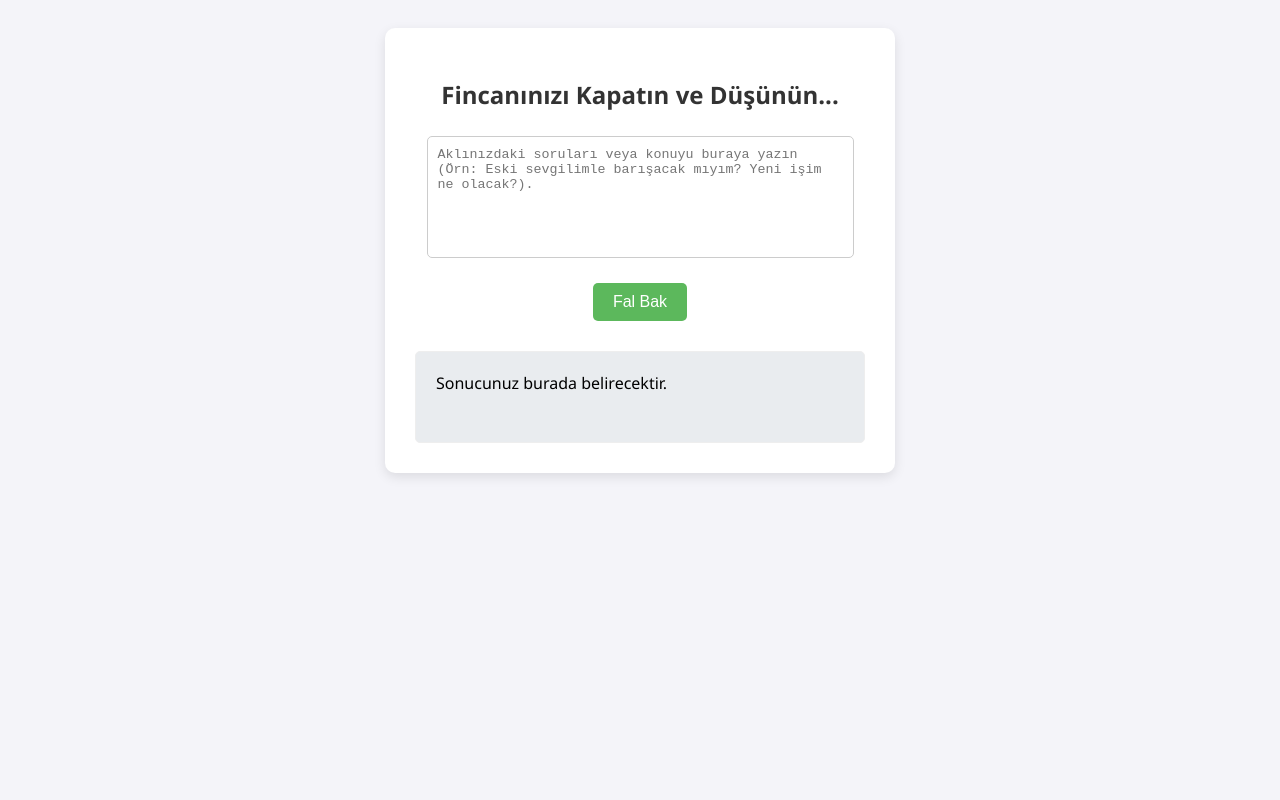
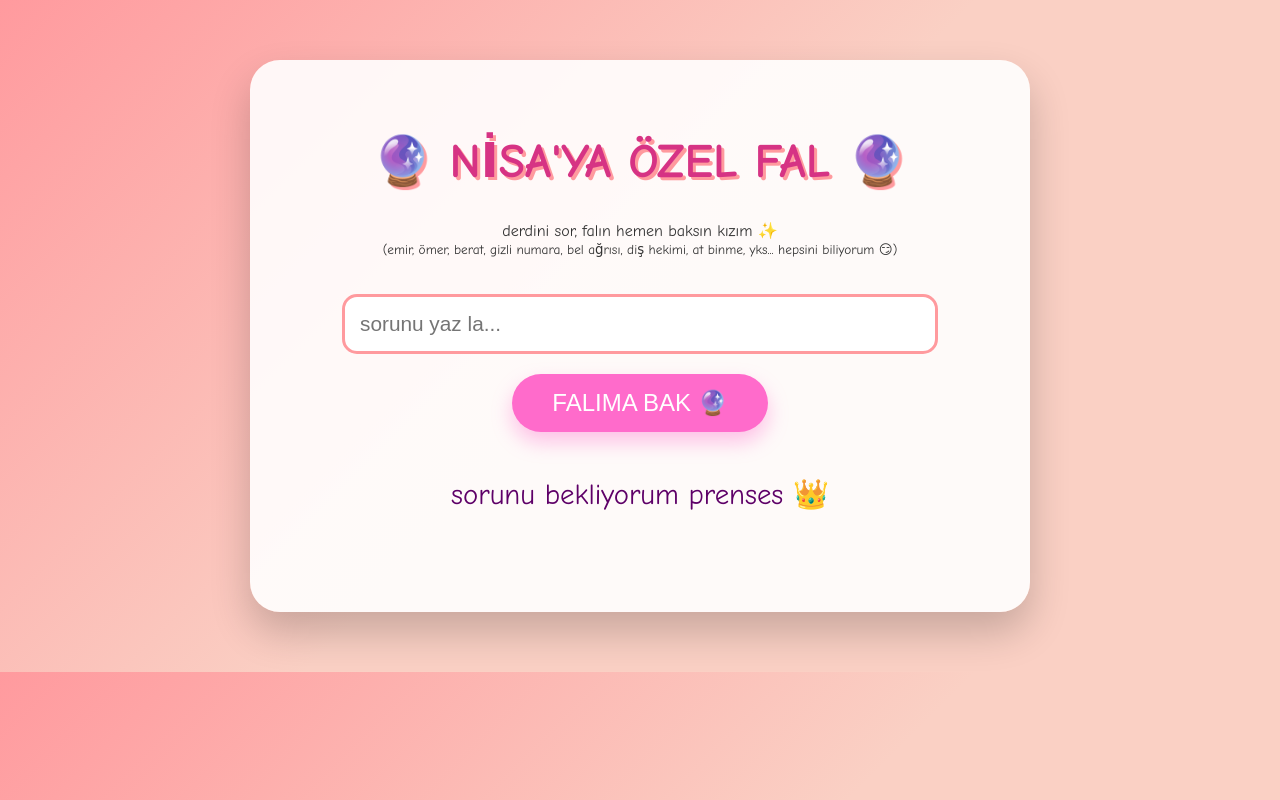
Before and after one commit to farukurt423-hue/fal, a plain HTML site: page index.html in a window 1280 px wide. Drawn offline with Linux system fonts and the light colour scheme.

Commit message:
Update index.html

```diff
--- a/index.html
+++ b/index.html
@@ -3,125 +3,141 @@
 <head>
     <meta charset="UTF-8">
     <meta name="viewport" content="width=device-width, initial-scale=1.0">
-    <title>Sanal Kahve Falı</title>
+    <title>Nisa'ya Özel Fal ✨🔮</title>
     <style>
         body {
-            font-family: 'Segoe UI', Tahoma, Geneva, Verdana, sans-serif;
-            background-color: #f4f4f9;
-            display: flex;
-            flex-direction: column;
-            align-items: center;
+            background: linear-gradient(135deg, #ff9a9e, #fad0c4, #fad0c4);
+            font-family: 'Comic Sans MS', cursive, sans-serif;
+            text-align: center;
+            color: #333;
+            margin: 0;
             padding: 20px;
         }
         .container {
-            background-color: #ffffff;
-            padding: 30px;
-            border-radius: 10px;
-            box-shadow: 0 4px 12px rgba(0, 0, 0, 0.1);
-            max-width: 450px;
-            width: 100%;
-            text-align: center;
+            max-width: 700px;
+            margin: 40px auto;
+            background: rgba(255,255,255,0.9);
+            border-radius: 30px;
+            padding: 40px;
+            box-shadow: 0 20px 40px rgba(0,0,0,0.2);
         }
-        textarea {
-            width: 90%;
-            height: 100px;
-            margin-bottom: 20px;
-            padding: 10px;
-            border: 1px solid #ccc;
-            border-radius: 5px;
-            resize: none;
+        h1 {
+            font-size: 3em;
+            color: #d63384;
+            text-shadow: 3px 3px #ff9a9e;
+        }
+        input {
+            width: 80%;
+            padding: 15px;
+            font-size: 1.3em;
+            border: 3px solid #ff9a9e;
+            border-radius: 15px;
+            margin: 20px 0;
         }
         button {
-            padding: 10px 20px;
-            background-color: #5cb85c;
+            background: #ff6bcb;
             color: white;
+            padding: 15px 40px;
+            font-size: 1.5em;
             border: none;
-            border-radius: 5px;
+            border-radius: 50px;
             cursor: pointer;
-            font-size: 16px;
-            transition: background-color 0.3s;
+            box-shadow: 0 10px 20px rgba(255,107,203,0.4);
         }
-        button:hover {
-            background-color: #4cae4c;
+        button:hover { background: #d63384; transform: scale(1.1); }
+        #result {
+            margin-top: 40px;
+            font-size: 1.8em;
+            line-height: 1.6;
+            min-height: 100px;
+            color: #5e0068;
         }
-        #result {
-            margin-top: 30px;
-            padding: 20px;
-            border: 1px solid #eee;
-            border-radius: 5px;
-            min-height: 50px;
-            text-align: left;
-            background-color: #e9ecef;
-        }
-        h2 {
-            color: #333;
-            margin-bottom: 25px;
-        }
+        .emoji { font-size: 2em; }
     </style>
 </head>
 <body>
     <div class="container">
-        <h2>Fincanınızı Kapatın ve Düşünün...</h2>
-        <textarea id="userInput" placeholder="Aklınızdaki soruları veya konuyu buraya yazın (Örn: Eski sevgilimle barışacak mıyım? Yeni işim ne olacak?)."></textarea>
-        <button onclick="getFortune()">Fal Bak</button>
-        <div id="result">
-            Sonucunuz burada belirecektir.
-        </div>
+        <h1>🔮 NİSA'YA ÖZEL FAL 🔮</h1>
+        <p>derdini sor, falın hemen baksın kızım ✨<br>
+        <small>(emir, ömer, berat, gizli numara, bel ağrısı, diş hekimi, at binme, yks... hepsini biliyorum 😏)</small></p>
+
+        <input type="text" id="question" placeholder="sorunu yaz la...">
+        <br>
+        <button onclick="bak()">FALIMA BAK 🔮</button>
+
+        <div id="result">sorunu bekliyorum prenses 👑</div>
     </div>
 
     <script>
-        // 🔮 Kendi metinlerinizi buraya ekleyin
-        const specialFortunes = {
-            // Anahtar kelimeyi küçük harfe çevirerek buraya ekleyin
-            "eski sevgilim": "Özel metin: Kalbinin derinliklerinde hala geçmişin izleri var. Yakın zamanda ondan bir haber alabilirsin, ancak bu sana yeni bir başlangıç yapma fırsatı sunacak.",
-            "yeni iş": "Özel metin: Kariyer alanında parlak bir döneme giriyorsun. Cesur ol ve önüne çıkacak yeni teklifleri değerlendir. Başarı yakında.",
-            "para": "Özel metin: Maddi durumunla ilgili beklediğin bir gelişme çok yakında gerçekleşecek. Ancak harcamalarına dikkat etmelisin."
-            // İstediğiniz kadar özel metin ekleyebilirsiniz.
+        const cevaplar = {
+            // Emir
+            "emir": "Kızım Emir mi? O çocuk sana 40 kere yalan söyledi, gizli numaradan arattı, arabada başkasıyla story atıyor... hâlâ mı soruyorsun? YAZMA. Engelle, sil, unut. Ego tatmin aracı değilsin sen 🚩🚩🚩",
+            "emire yazayım mı": "YAZARSAN BENİ DELİRTİRSİN NİSA. O çocuk seni kankası gibi görüyor, sen hâlâ “belki” diyorsun. 5 yıl Ömer’e verdin, 5 dakika bile verme buna. Blokla gitsin 👋💅",
+            "emir beni seviyor mu": "Seviyorsa niye gizli numaradan aratıyor? Niye storyde başka kızla geziyor? Sevgi değil bu, ego oyuncağı yapıyor seni. Uyan kızım, saat kaç oldu ⏰",
+
+            // Ömer
+            "ömer": "5 YIL. BEŞ YIL. Hâlâ Ömer’i soruyorsun. O çocuk seni nankörlükle suçladı, başkasına geçti, hâlâ gönderme yapıyor. Seni unutamazmış... evet çünkü senin gibi enayiyi bir daha bulamaz 😭💔",
+            "ömere dönmeli miyim": "DÖNME. Dönersen bu fal sitesini yakarım. 5 yılın cefasını sen çektin, sefasını başkası sürüyor. Sen diş hekimi olacaksın, o hâlâ aynı bok. Bırak çürüsün kendi halinde 🦷✨",
+
+            // Berat & çevresi
+            "berat": "Baban hapis, kendisi bıçaklı, ‘beni bu hayattan kurtar’ diyor... Nisa sen doktor olucan, o hapiste yatacak. Ruh eşiymiş... ruh eşi hapiste olur mu kızım 😂🔪",
+            "gizli numara": "Emir’in arkadaşları kesin. Dalga geçiyorlar seninle. Bir daha ararlarsa ‘isminizi söyleyin savcılığa vericem’ de, telefon kapanır hemen 😏📞",
+
+            // Sağlık & bel ağrısı
+            "bel": "Kızım iğneyi bırakma, doktora git. Bel fıtığın var, dans mı edicen hâlâ? Ağrı kesiciyle idare etme, çarşamba randevun var git 🩺💉",
+            "ağrı": "Namaz kılarken ölüyorsun, hâlâ iğneyi erteleyecen mi? Pazartesiye kadar dayanamazsan git, yoksa yılbaşını yatakta geçirirsin 🤕",
+
+            // Kariyer & YKS
+            "yks": "Mezuna kaldın diye ağlama. AYT fen zaten iyi, sadece mat yap. 90 bin yaparsın bu sene, diş hekimliği gelir. Emir Ömer Berat üçlüsü seni engelliyo, telefonu bırak çalış 📚🦷",
+            "diş hekimi": "OLACAKSIN. Nokta. Bu sene netlerin yeter, yığılma var diye pes etme. Seneye beyaz önlükle gezecen, onlar hâlâ aynı bokun içinde 😏🦷",
+
+            // At binme & Çorum
+            "at": "Çorum’da yeni kulüp açılmış, 17 bin 2 haftalık paket... Kızım sen önce YKS’ni kazan, atı sonra alırız sana 🐎💸",
+            "çorum": "Kent Park Suriyelilerle dolmuş, hava sıcak, sen hâlâ portable klima peşindesin. Yaz bitmeden Bodrum’a kaç, kurtul bu şehirden 😅",
+
+            // Genel iğneleyici cevaplar
+            "aşk": "Aşk mı? Senin aşkın takıntı kızım. 5 yıl Ömer, şimdi Emir... Bırak bu işleri, önce kendini sev. Kimse sana hakettiğin değeri vermiyor çünkü sen vermiyorsun 💔",
+            "sevgili": "Sevgilin olsun istiyorsun ama gelenler hep aynı paket: yalan, ego, gizli numara. Biraz standart koy, yoksa 30 yaşında hâlâ aynı muhabbet 😂",
+            "niye böyle": "Çünkü sen enayisin prenses. Herkese ikinci, üçüncü, kırkıncı şansı veriyorsun. Biraz sert ol, biraz bencil ol. Bak gör dünyan nasıl düzeliyor 👑",
+
+            // Random eğlenceli cevaplar
+            "": "Sorun yazmadın ki boş boş bakıyorsun ekrana, klasik Nisa 😭",
+            "faruk": "O çocuk seni benden iyi tanıyor, dinle biraz onu. ‘Yazma, sil, engelle’ diyor haklı 😏",
+            "fal": "Falın tutacak ama sen yine bildiğini okuyacan, değil mi? Klasik Nisa hareketleri 🤦‍♀️💅"
         };
 
-        // ☕ Havuzdaki 40 (veya daha fazla/az) rastgele fal metniniz
-        const generalFortunes = [
-            "Güzel günler seni bekliyor, sabırlı ol. Yakın çevrenden alacağın destekle büyük bir engeli aşacaksın.",
-            "Bir yolculuk görünüyor. Bu yolculuk sadece fiziksel değil, aynı zamanda kişisel bir keşif yolculuğu olacak.",
-            "Haneye bir misafir gelebilir. Bu kişi beraberinde neşe ve bereket getirecek.",
-            "Kısa bir süre içinde hayatını değiştirecek önemli bir karar alman gerekebilir. İç sesini dinle.",
-            "Umutların yeşeriyor. Bir dileğin gerçekleşmesi için doğru zamandasın, enerjini buna odakla.",
-            "Sana dargın olan bir dostunla barışma fırsatı doğacak. Bu, sana huzur getirecek.",
-            "Yakın zamanda hiç ummadığın bir yerden eline toplu bir miktar para geçebilir.",
-            "Aşk hayatında yeni bir sayfa açılıyor. Eğer yalnızsan, çok özel biriyle tanışacaksın.",
-            "Gizli bir hayranın var. Bu kişi sana duygularını açmak için doğru anı kolluyor.",
-            "Üzerindeki baskı azalıyor. Bir süredir seni yoran bir konu nihayet çözüme kavuşacak.",
-            // Buraya 10'dan 40'a tamamlayacak şekilde kendi metinlerinizi ekleyin.
-        ];
+        function bak() {
+            let soru = document.getElementById("question").value.toLowerCase().trim();
+            let cevap = "Hmm bilmiyorum ya... bir daha sor 🤔";
 
-        function getFortune() {
-            const userInput = document.getElementById('userInput').value.trim().toLowerCase();
-            const resultDiv = document.getElementById('result');
-            resultDiv.textContent = "Falınızı yorumluyorum...";
-
-            if (userInput === "") {
-                resultDiv.textContent = "Lütfen fal bakılmasını istediğiniz konuyu yazın.";
-                return;
-            }
-
-            let foundSpecialFortune = false;
-
-            // 1. Özel Metin Kontrolü
-            for (const keyword in specialFortunes) {
-                // Kullanıcı metni anahtar kelimeyi içeriyor mu?
-                if (userInput.includes(keyword)) {
-                    resultDiv.textContent = specialFortunes[keyword];
-                    foundSpecialFortune = true;
+            for (let anahtar in cevaplar) {
+                if (soru.includes(anahtar)) {
+                    cevap = cevaplar[anahtar];
                     break;
                 }
             }
 
-            // 2. Rastgele Metin Kontrolü (Özel metin bulunamazsa)
-            if (!foundSpecialFortune) {
-                const randomIndex = Math.floor(Math.random() * generalFortunes.length);
-                resultDiv.textContent = generalFortunes[randomIndex];
+            // Eğer tam eşleşme yoksa biraz random iğneleyici
+            if (cevap === "Hmm bilmiyorum ya... bir daha sor 🤔") {
+                const rastgele = [
+                    "Kızım yine aynı terane... uyan artık saat kaç oldu ⏰",
+                    "Bu soruyu 40 kere sordun, cevap hâlâ aynı: BIRAK BU İŞLERİ 🚩",
+                    "Yarın yine sorucan biliyorum, çünkü sen değişmiyorsun 😭💅",
+                    "Diş hekimliği kazan, gerisi boş kızım 🦷✨",
+                    "Emir mi Ömer mi Berat mı... hepsi aynı bokun soyu, yeni sayfa aç 📖"
+                ];
+                cevap = rastgele[Math.floor(Math.random() * rastgele.length)];
             }
+
+            document.getElementById("result").innerHTML = cevap + "<br><br><span class='emoji'>🔮✨</span>";
         }
+
+        // Enter tuşuyla da çalışsın
+        document.getElementById("question").addEventListener("keyup", function(event) {
+            if (event.key === "Enter") {
+                bak();
+            }
+        });
     </script>
 </body>
 </html>
```
